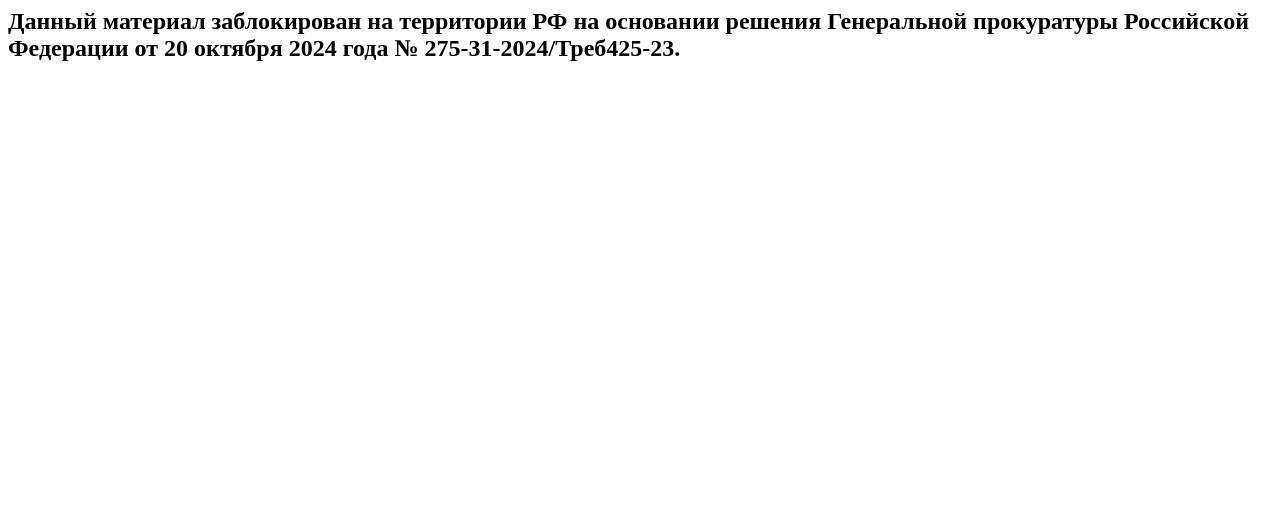
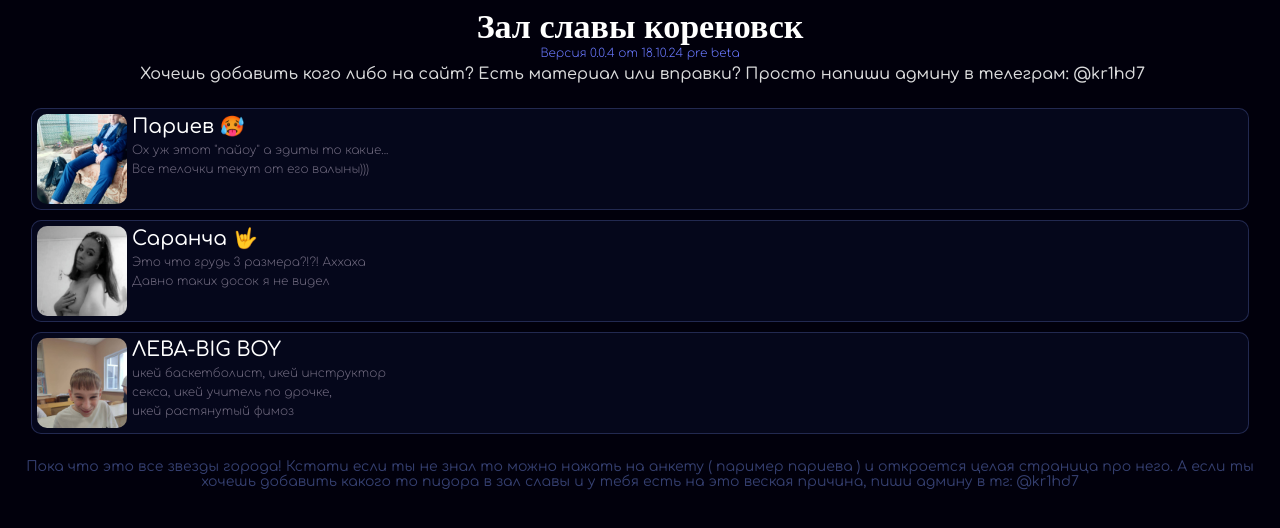
Before and after one commit to DeurGD/hall-of-flame2, a plain HTML site: page index.html in a window 1280 px wide. Drawn offline with Linux system fonts and the light colour scheme; a web font is replaced by a local one.

Commit message:
Тупой роскомнадзор

```diff
--- a/index.html
+++ b/index.html
@@ -1 +1,58 @@
-<h2>Данный материал заблокирован на территории РФ на основании решения Генеральной прокуратуры Российской Федерации от 20 октября 2024 года № 275-31-2024/Треб425-23.</h2>
+<!DOCTYPE html>
+<html lang="ru">
+
+<head>
+    <meta charset="UTF-8">
+    <meta name="viewport" content="width=device-width, initial-scale=1">
+    <title>З@л сл@вы к0р3н0вск</title>
+    <link rel="preconnect" href="https://fonts.googleapis.com">
+    <link rel="preconnect" href="https://fonts.gstatic.com" crossorigin>
+    <link href="https://fonts.googleapis.com/css2?family=Comfortaa:wght@300..700&family=Oswald:wght@200..700&display=swap" rel="stylesheet">
+    <link href="https://fonts.googleapis.com/css2?family=Moderustic:wght@300..800&display=swap" rel="stylesheet">
+    <link rel="stylesheet" href="main.css">
+</head>
+<body style="background-color: #01000c">
+    <div class="main">
+        <div class="header">Зал славы кореновск</div>
+        <div class="version">Версия 0.0.4 от 18.10.24 pre beta</div>
+        <div class="top-header2">Хочешь добавить кого либо на сайт? Есть материал или вправки? Просто напиши админу в телеграм: @kr1hd7</div>
+        <a href="pages/pariev.html">
+            <div class="top1">
+                <div class="photo"></div>
+                <div class="text-block">
+                    <div class="top-header">Париев 🥵</div>
+                    <div class="top-opis">Ох уж этот "пайоу" а эдиты то какие...</div>
+                    <div class="top-opis">Все телочки текут от его валыны)))</div>
+                    <div class="top-opis"></div>
+                </div>
+            </div>
+        </a>
+        <a href="pages/saranha.html">
+            <div class="top1" id="top2">
+                <div class="photo2"></div>
+                <div class="text-block">
+                    <div class="top-header">Саранча 🤟</div>
+                    <div class="top-opis">Это что грудь 3 размера?!?! Аххаха</div>
+                    <div class="top-opis">Давно таких досок я не видел</div>
+                    <div class="top-opis"></div>
+                </div>
+            </div>
+        </a>
+        <a href="pages/leva.html">
+            <div class="top1" id="top2">
+                <div class="photo3"></div>
+                <div class="text-block">
+                    <div class="top-header">ЛЕВА-BIG BOY</div>
+                    <div class="top-opis">икей баскетболист, икей инструктор</div>
+                    <div class="top-opis">секса, икей учитель по дрочке,</div>
+                    <div class="top-opis">икей растянутый фимоз</div>
+                    <div class="top-opis"></div>
+                </div>
+            </div>
+        </a>
+        <div class="text-last">Пока что это все звезды города! Кстати если ты не знал то можно нажать на анкету ( паример париева ) и откроется целая страница про него. А если ты хочешь добавить какого то пидора в зал славы и у тебя есть на это веская причина, пиши админу в
+            тг: @kr1hd7
+        </div>
+    </div>
+</body>
+</html>
```
